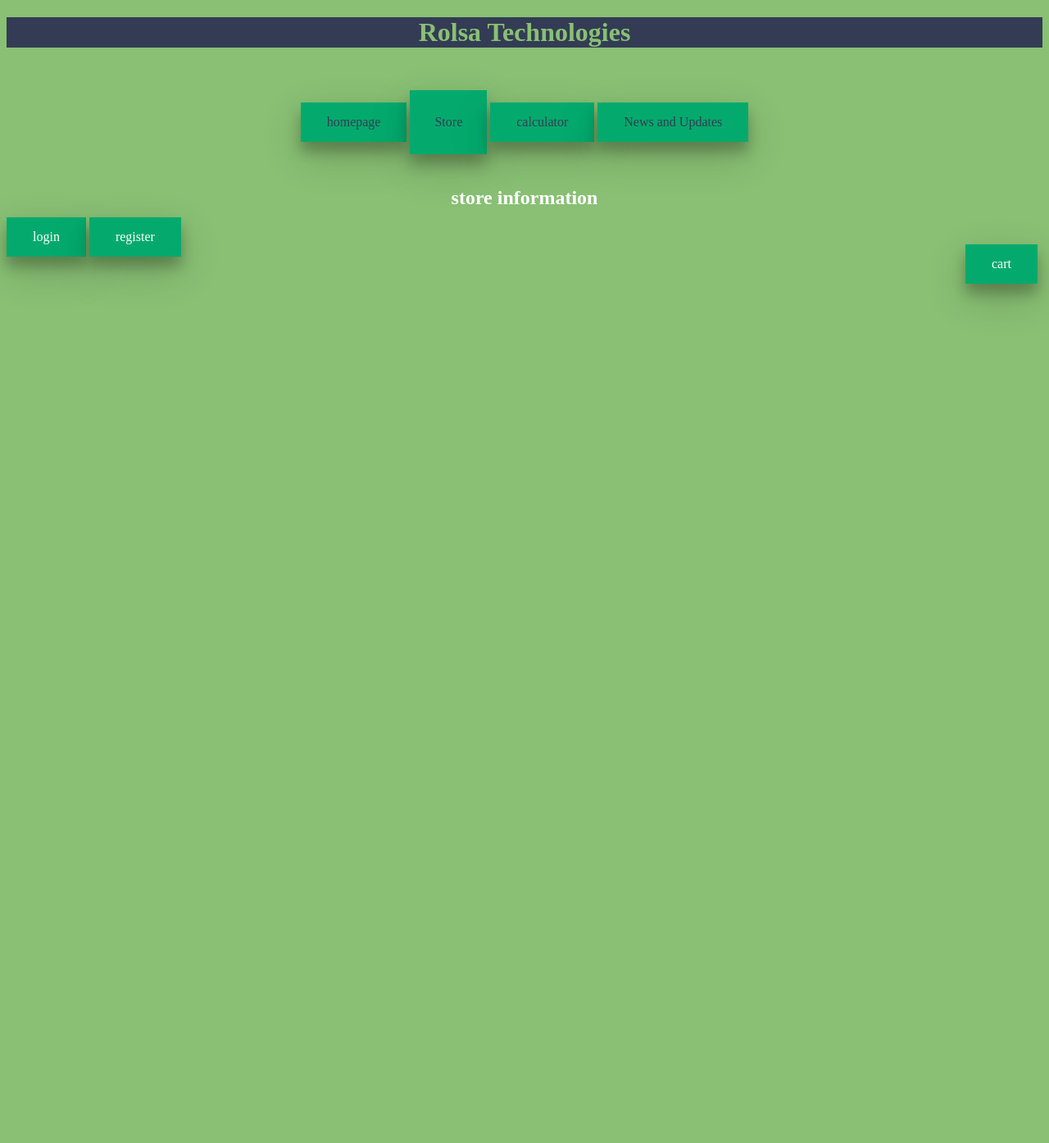
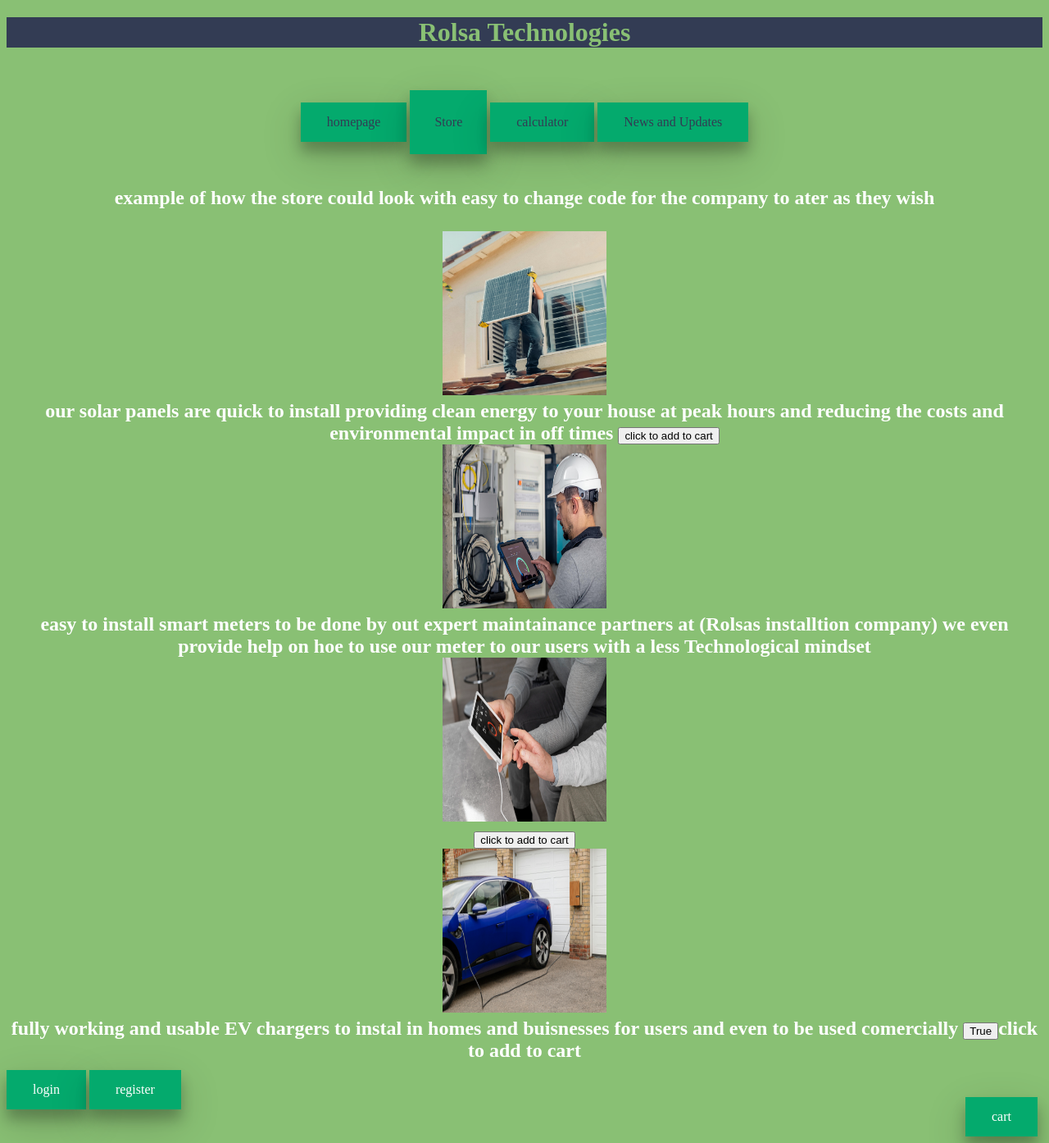
Before and after one commit to examaccount2/exam-proper, a Flask app: page /store in a window 1280 px wide. Shown: the whole page at 82% size. Before the commit the page ends 374 px from the top, so only its background shows below. Run offline with Flask 3, Linux system fonts and the light colour scheme.

Commit message:
most of store without a working purchase option

```diff
--- a/app.py
+++ b/app.py
@@ -2,7 +2,6 @@ import os
 import csv
 from flask import Flask, render_template, request
 from datetime import *
-import pandas as pd
 import articlechoice as AC
 
 login_check = False
@@ -20,6 +19,7 @@ def back_to_start():
 
 @app.route('/store')
 def store ():
+
     return render_template ('store.html')
 
 @app.route('/login')
@@ -164,6 +164,29 @@ def footprintcalculator(electric,fuel,heating,car,shortplane,longplane,newspaper
     else:
         return -1
 
+def cart_enter(panel,meter,charger):
+    count = int()
+    for row in open('login.csv'):
+        count+= 1
+    test = []
+    if panel == True:
+        with open('login.csv', 'r') as file:
+            csv_reader = csv.DictReader(file)
+            for row in csv_reader:
+                test.append(row)
+            tries = 0
+            row_search = 0
+            item_check = test[row_search].get('name', '').strip()
+            # Now the line above goes into the CSV file and gets the first value it finds and checks it against the users input (which is below), if the data doesn't match it run back through the CSV - (next line)
+            # with a plus one to the row it checks, so if it finds it on row two, it keeps the two value and checks to see if the password on the row matches as well, if it does then it loads the page back for - (next line)
+            # them to try again.
+            while name_check != "panel" and tries <=3 and row_search < len(test):
+                row_search +=1
+                name_check = test[row_search].get('name').strip()
+            else:
+                test[row_search] += 1
+        tries += 1
+
 
 def homepageinforamtion():
         with open(f"news and updates files/companyinformation.txt", 'r') as file:
@@ -173,13 +196,13 @@ def homepageinforamtion():
 
 def answerfunction(thing1):
     if thing1 < 6000.00:
-        return "congratulations, you are below the threshold and are an exceptional at reducing your own emissions"
+        return "congratulations, you are below the threshold and are an exceptional at reducing your own emissions", option_1
     elif thing1 > 6000.00 and thing1 < 16000.00:
-        return "not bad, you are doing well and are below average but you can do better, we can direct you to a part of our forum section on good ways of getting rid of emmissions with tiny life changes"
+        return "not bad, you are doing well and are below average but you can do better, we can direct you to a part of our forum section on good ways of getting rid of emmissions with tiny life changes" , option_2
     elif thing1 > 16000.00 and thing1 < 22000.00:
-        return "not terrible but you can do better, here is a link to our store for recomendations for reducing emmision"
+        return "not terrible but you can do better, here is a link to our store for recomendations for reducing emmision", option_3
     elif thing1 > 22000.00:
-        return "you must really try hard in order to reduce your impact on the environment, here are good ways of doing so dramatically"
+        return "you must really try hard in order to reduce your impact on the environment, here are good ways of doing so dramatically" , option_4
 
 if __name__ == '__main__':
     app.run(debug=True)
--- /dev/null
+++ b/cart.csv
@@ -0,0 +1,6 @@
+number, name, amount_of_purchase
+1, panel, 2
+2
+3
+4
+5
--- a/templates/store.html
+++ b/templates/store.html
@@ -28,8 +28,28 @@
 
 
 
-            <h2> store information
-
+            <h2> example of how the store could look with easy to change code for the company to ater as they wish
+                <br>
+                <br>
+                <img src="static/panelinstallation.jpg" alt="person installing a solar panel on a roof" width = "200px" height = "200px">
+                <br>
+                our solar panels are quick to install providing clean energy to your house at peak hours and reducing the costs and environmental impact in off times
+                <button name = "panel_cart" value ="True" type = submit>click to add to cart</button>
+                <br>
+                <img src="static/meterbeinginstalled.jpg" alt="person installing a solar panel on a roof" width = "200px" height = "200px">
+                <br>
+                easy to install smart meters to be done by out expert maintainance partners at (Rolsas installtion company)
+                we even provide help on hoe to use our meter to our users with a less Technological mindset
+                <br>
+                <img src="static/meterisuse.jpg" alt="person showing someone how to use the meter" width = "200px" height = "200px">
+                <br>
+                <button name = "meter_cart" value ="True" type = submit>click to add to cart</button>
+                <br>
+                <img src="static/installedevchargerinuse.jpg" alt="working EV charger" width = "200px" height = "200px"> <br>
+                fully working and usable EV chargers to instal in homes and buisnesses for users and even to be used comercially
+                <input name = "panel_cart" value ="True" type = button>click to add to cart</input>
+                <!-- the store currantly is unavailable
+                 i planned to have it add to the csv and then output it into the cart html but it currently doesnt work as it is not within my skill set -->
             </h2>
 
             <a href="/login" class = "button button2 ">login</a>
```
